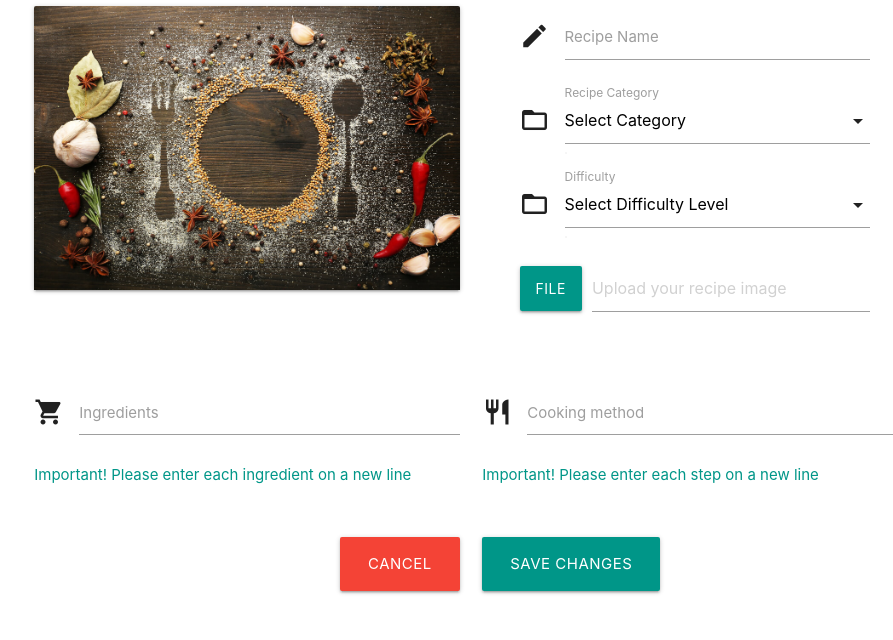
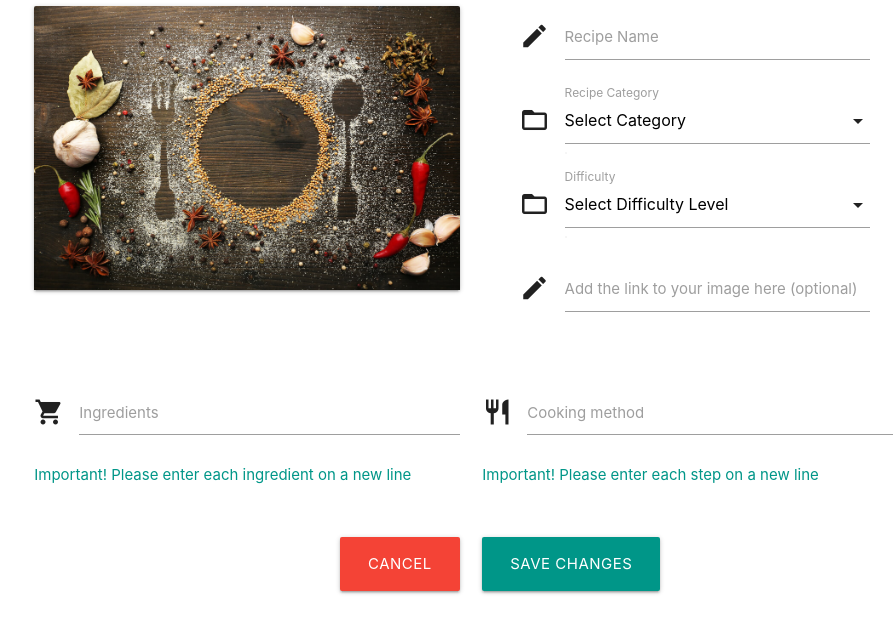
Before and after one commit to Code-Institute-Submissions/ms-project-3-v2, a Flask app: template templates/edit_recipe.html in a window 1280 px wide. Shown: the part 160-800 px from the top of the page, without its empty margins (169-1062 px from the left). Run offline with Flask 2, Linux system fonts and the light colour scheme; the template is opened without the code that fills it, so the values that code supplies are empty; some libraries are stand-ins or nearby versions.

Commit message:
Remove img file upload/add input field for img link

```diff
--- a/templates/edit_recipe.html
+++ b/templates/edit_recipe.html
@@ -56,15 +56,11 @@
                                 </select>
                                 <label for="difficulty_level">Difficulty</label>
                             </div>
-                            <!--recipe image upload-->
-                            <div class="col s12 m10 offset-m1 file-field input-field">
-                                <div class="btn teal">
-                                    <span>File</span>
-                                    <input type="file" id="recipe_image" name="recipe_image" accept="image/png, image/jpeg, image/jpg"/>
-                                </div>
-                                <div class="file-path-wrapper">
-                                    <input class="file-path validate" type="text" placeholder="Upload your recipe image"/>
-                                </div>
+                            <!-- link to recipe image -->
+                            <div class="input-field col s12 m10 offset-m1">
+                                <i class="material-icons prefix">create</i>
+                                <input id="recipe_image" type="text" name="recipe_image" class="validate">
+                                <label for="recipe_name">Add the link to your image here (optional)</label>
                             </div>
                         </div>
                     </div>
```
